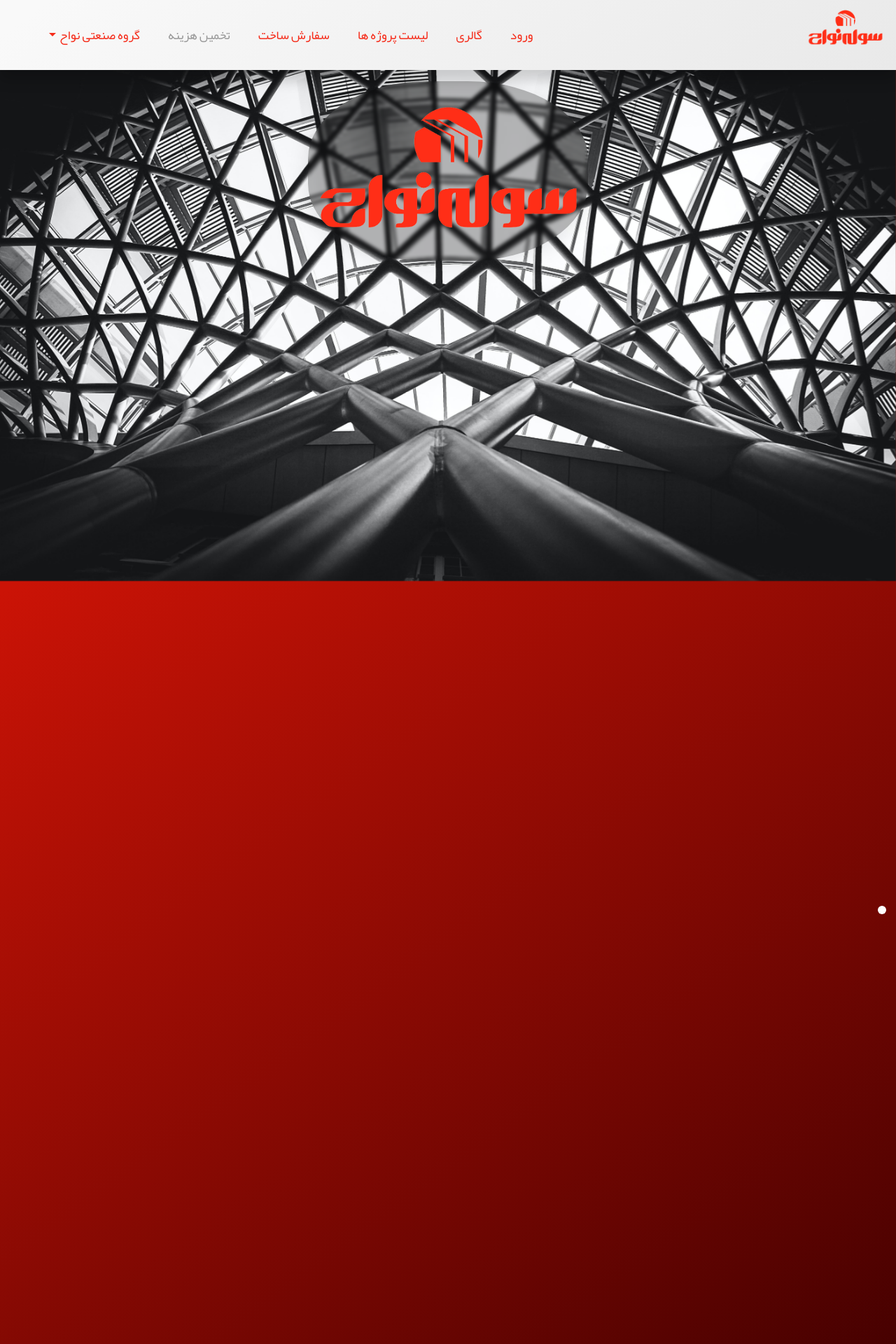
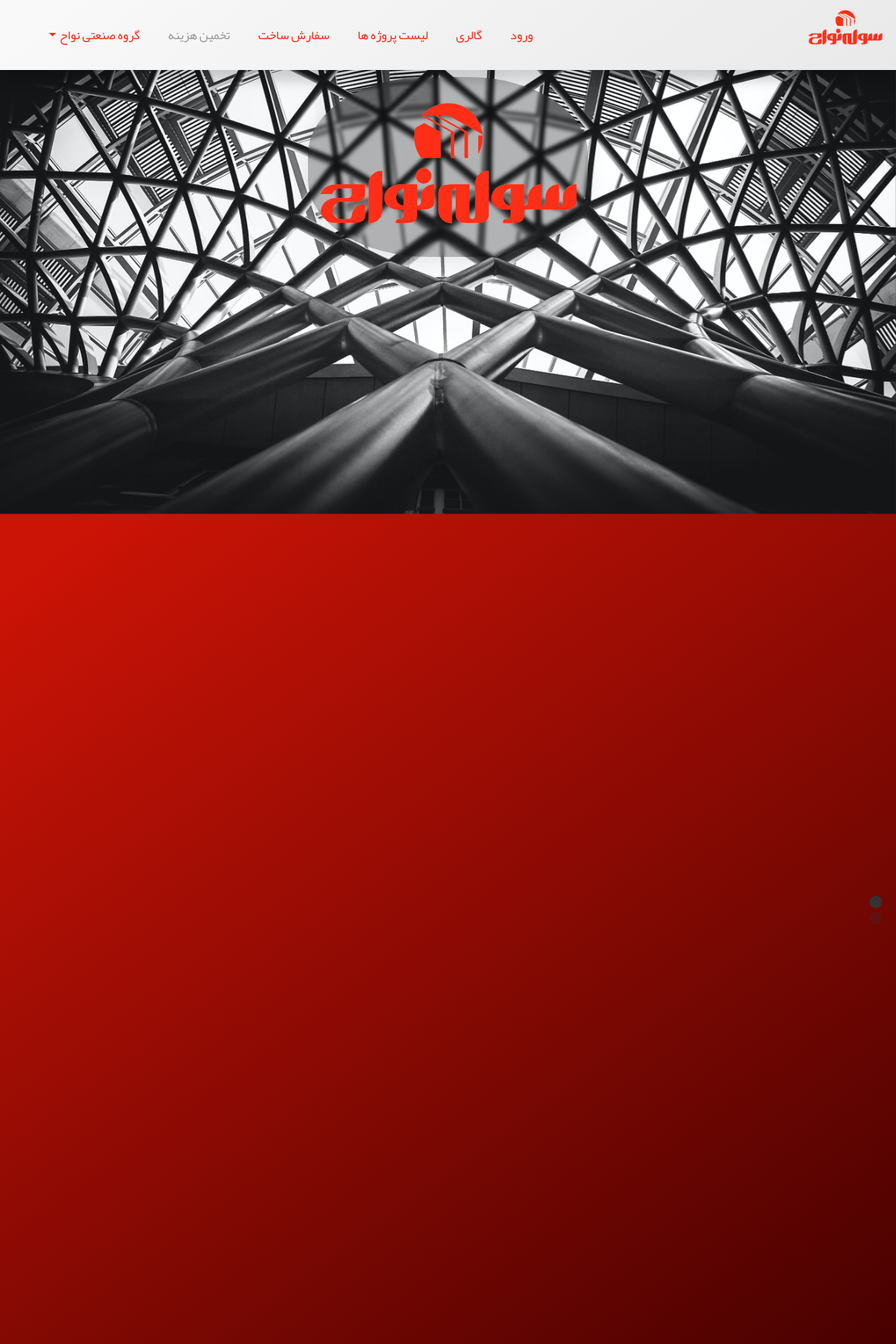
Before and after one commit to alienone304/SooleNavvah, a Django app: page /company/steelbuilding/ in a window 1280 px wide. Shown: the top 1920 px of the page at 70% size. Run offline with Django 3.2, Linux system fonts and the light colour scheme; some libraries are stand-ins or nearby versions.

Commit message:
April 23

```diff
--- a/company/templates/company/steelbuilding.html
+++ b/company/templates/company/steelbuilding.html
@@ -1,17 +1,18 @@
-{% extends "BaseTemplates/baseslider.html" %}
+{% extends "BaseTemplates/basedocslider.html" %}
 {% block body_block %}
-<div class="jpage">
-  <div  class="section section1 " >
+<section>
+  <div class="inner">
+
     <div class="uk-inline uk-hidden@s">
-        <img src="/media/statics/portrait1.png" style="margin-top:-100px;"  alt="">
-        <div class="uk-overlay uk-position-top" style="padding-top:70px;padding-right:10px;">
+        <img src="/media/statics/portrait1.png"  alt="">
+        <div class="uk-overlay uk-position-top" style="padding-top:110px;padding-right:10px;">
             <img class="uk-text-center" src="/media/statics/Logo.png" width="200" alt="سوله سازی نواح">
         </div>
     </div>
     <div class="uk-inline uk-visible@s">
         <img  src="/media/statics/steel_construction.jpg" width="3850" alt="">
         <div >
-            <div class="uk-overlay uk-position-top-center" style="padding-top:20px;">
+            <div class="uk-overlay uk-position-top-center" style="padding-top:110px;">
               <img style="background: rgba(0, 0, 0, 0.29);border-radius: 43%;box-shadow: 0 4px 30px rgba(0, 0, 0, 0.1);backdrop-filter: blur(2.4px);-webkit-backdrop-filter: blur(2.4px);" class="uk-text-center" src="/media/statics/Logo.png" width="400" alt="سوله سازی نواح">
           </div>
         </div>
@@ -21,8 +22,11 @@
 
 
   </div>
+</section>
 
-  <div style="z-index:20" class="after-sections red-gradiant">
+  <div style="z-index:20" class="red-gradiant">
+    <br><br><br><br><br>
+
     <div style="padding:5%">
 
         <div style="max-width:1500px;" class="shadow-2 uk-card uk-card uk-card-body gray-gradiant">
@@ -76,5 +80,5 @@
     <br><br>
 
       </div>
-    </di  v>
+    </div>
 {% endblock %}
--- /dev/null
+++ b/statics/docslider/docSlider.css
@@ -0,0 +1,93 @@
+/**-----------------------
+
+ docSlider.js - ver.3.0.1
+ URL : https://prjct-samwest.github.io/docSlider/
+ created by SamWest
+ Copyright (c) 2020 SamWest.
+ This plugin is released under the MIT License.
+
+ -----------------------**/
+/* CHANGE THE PAGER STYLE */
+.docSlider-pager {
+  position: fixed;
+  z-index: 100;
+  top: 50%;
+  right: 20px;
+  transform: translateY(-50%);
+}
+
+/* CHANGE THE BUTTON STYLE */
+.docSlider-button {
+  height: 18px;
+  width: 18px;
+  border-radius: 50%;
+  cursor: pointer;
+  display: block;
+  margin: 5px 0;
+  background-color: #333;
+  opacity: .25;
+  appearance: none;
+  border: none;
+  box-sizing: border-box;
+}
+
+.docSlider-button.selected {
+  opacity: 1;
+}
+
+.docSlider-button:active {
+  outline: none;
+}
+
+/**------------------------------
+  REWRITING IS NOT RECOMMENDED
+ -----------------------------**/
+html, body {
+  overflow: hidden;
+  touch-action: none;
+  height: 100%;
+}
+
+html, body,
+.docSlider,
+.docSlider-inner,
+.docSlider-page {
+  box-sizing: border-box;
+  margin: 0;
+  padding: 0;
+  appearance: none;
+  border: none;
+  outline: none;
+}
+
+html:active, body:active,
+.docSlider:active,
+.docSlider-inner:active,
+.docSlider-page:active {
+  outline: none;
+}
+
+.docSlider {
+  overflow: hidden;
+  width: 100vw;
+  height: 100vh;
+  position: fixed;
+  top: 0;
+  left: 0;
+}
+
+.docSlider-inner {
+  width: inherit;
+  height: inherit;
+  position: fixed;
+  top: 0;
+  left: 0;
+}
+
+.docSlider-page {
+  height: inherit;
+  width: inherit;
+  overflow: auto;
+  position: absolute;
+  overflow-scrolling: touch;
+}
--- /dev/null
+++ b/templates/BaseTemplates/basedocslider.html
@@ -0,0 +1,232 @@
+{% load static %}
+<!DOCTYPE html>
+<html dir="rtl" style="overflow-x: hidden;background: rgb(203,19,6);background: linear-gradient(144deg, rgba(203,19,6,1) 24%, rgba(66,0,0,1) 83%);background-attachment: fixed;">
+<head>
+  {% block head_block %}
+{% endblock %}
+<style media="screen">
+.inner{
+  height: 100%;
+width: 100%;
+overflow: hidden;
+position: fixed;
+margin: 0;
+}
+</style>
+<meta name="viewport"
+      content="width=device-width, user-scalable=no, initial-scale=1.0, maximum-scale=1.0, minimum-scale=1.0">
+<meta http-equiv="X-UA-Compatible" content="ie=edge">
+  <link rel="preconnect" href="https://fonts.googleapis.com">
+  <link rel="preconnect" href="https://fonts.gstatic.com" crossorigin>
+  <link href="https://fonts.googleapis.com/css2?family=Harmattan:wght@400;700&family=Noto+Sans+Arabic:wght@300;400&display=swap" rel="stylesheet">
+  <link type="text/css" rel="stylesheet" href="{% static 'css/uikit-rtl.css' %}" media="screen,projection"/>
+  <link  rel="stylesheet" href="https://cdn.jsdelivr.net/npm/jpage@0.14.0/lib/index.min.css"/>
+  <link type="text/css" rel="stylesheet" href="{% static 'css/styles.css' %}"/>
+  <link type="text/css" rel="stylesheet" href="{% static 'docslider/docSlider.css' %}"/>
+  <script src="{% static 'js/uikit.min.js' %}" ></script>
+  <script src="{% static 'js/uikit-icons.min.js' %}" ></script>
+</head>
+      <body>
+
+        <header >
+            <!-- Main Navbar -->
+
+            <nav class="uk-navbar-container uk-margin" style=" background: rgb(249,249,249);background: linear-gradient(144deg, rgba(249,249,249,1) 5%, rgba(233,233,233,1) 100%);position: fixed;right: 0;left: 0;top: 0;z-index: 1030;box-shadow: 0 15px 17px rgba(0, 0,0, 0.18); height:100px;" uk-navbar>
+                <div style="margin-bottom: 1.5%;" class="uk-navbar-right">
+
+                    <a class="uk-navbar-item uk-logo" alt="لوگو سوله سازی نواح تبریز" href="{% url 'home' %}"> <img width="115px" src="/media/statics/Logo_small.png" alt="لوگوی سوله سازی نواح تبریز"> </a>
+
+
+                </div>
+                <div class="uk-navbar-left uk-hidden@m"><a id="humberger" href="#" class="uk-navbar-toggle red-text" uk-navbar-toggle-icon uk-toggle="target: #sidenav"></a></div>
+                <div class="uk-navbar-left uk-visible@m">
+                  <ul style="" class="uk-navbar-nav">
+                      <li>
+
+                          {% if user.is_superuser %}
+                          <a style="margin-left:10px; color:#f52d1b; font-family: 'Yekan';  font-size:18px;" href="{% url 'accounts:dashboard' %}">
+                            پنل مدیریت
+                          </a>
+                          {% endif %}
+                          {% if not user.is_authenticated %}
+                          <a style="margin-left:10px; color:#f52d1b; font-family: 'Yekan';  font-size:18px;"href="{% url 'accounts:login' %}">
+                            ورود
+                          </a>
+                          {% endif %}
+                      </li>
+                      <li>
+                          <a style="margin-left:10px; color:#f52d1b; font-family: 'Yekan';  font-size:18px;" href="{% url 'gallery:gallery' %}">
+                            گالری
+                          </a>
+                      </li>
+                      <li>
+                          <a style="margin-left:10px; color:#f52d1b; font-family: 'Yekan';  font-size:18px;"href="{% url 'projects:projectlist' %}">
+                            لیست پروژه ها
+                          </a>
+                      </li>
+                      <li>
+                          <a style="margin-left:10px; color:#f52d1b; font-family: 'Yekan';  font-size:18px;"href="{% url 'ordering:order' %}">
+                          سفارش ساخت
+                          </a>
+                      </li>
+                      <li>
+                          <a style="margin-left:10px; color:#gray; font-family: 'Yekan';  font-size:18px;" class="disabled" href="#">
+                            تخمین هزینه
+                          </a>
+                      </li>
+                      <li>
+                          <a style="margin-left:10px; color:#f52d1b; font-family: 'Yekan';  font-size:18px;"href="#">
+                            گروه صنعتی نواح<span uk-icon="triangle-down"></span>
+                          </a>
+                          <div  class="uk-navbar-dropdown " style="margin-top:-10px; background-color:#ffffff;">
+    <ul class="uk-nav uk-navbar-dropdown-nav">
+        <li class="uk-active"><a style="color:#f52d1b; font-family: 'Yekan', sans-serif; font-size:18px; " href="{% url 'company:contactus' %}">تماس با ما</a></li>
+        <li class="red-text">__________________</li>
+        <li class="uk-active"><a style="color:#f52d1b; font-family: 'Yekan', sans-serif; font-size:18px; " href="{% url 'company:aboutus' %}">درباره ی ما</a></li>
+        <li class="uk-active"><a style="color:#f52d1b; font-family: 'Yekan', sans-serif; font-size:18px; " href="{% url 'company:salon' %}">سوله ی نواح</a></li>
+        <li class="uk-active"><a style="color:#f52d1b; font-family: 'Yekan', sans-serif; font-size:18px; " href="{% url 'company:steelbuilding' %}">سازه فلزی نواح</a></li>
+    </ul>
+</div>
+                      </li>
+                      <li>
+                          <a style="margin-left:10px; color:#f52d1b; font-family: 'Yekan';  font-size:18px;"href="#">
+
+                          </a>
+                      </li>
+                  </ul>
+
+
+
+                </div>
+            </nav>
+
+
+        </header>
+
+
+
+
+                <div style="z-index:5000" id="sidenav" uk-offcanvas="flip: true" style="background: rgb(249,249,249);background: linear-gradient(144deg, rgba(249,249,249,1) 5%, rgba(233,233,233,1) 100%); box-shadow: 0 15px 17px rgba(0, 0,0, 0.18);" class="uk-offcanvas">
+                    <div style="background: rgb(249,249,249);background: linear-gradient(144deg, rgba(249,249,249,1) 5%, rgba(233,233,233,1) 100%); box-shadow: 0 15px 17px rgba(0, 0,0, 0.18);" class="uk-offcanvas-bar">
+                        <ul class="uk-nav">
+                          <li>
+
+                              {% if user.is_superuser %}
+                              <a style=" color:#f52d1b; font-family: 'Yekan';  font-size:18px;" href="{% url 'accounts:dashboard' %}">
+                                پنل مدیریت
+                              </a>
+                              {% endif %}
+                              {% if not user.is_authenticated %}
+                              <a style=" color:#f52d1b; font-family: 'Yekan';  font-size:18px;"href="{% url 'accounts:login' %}">
+                                ورود
+                              </a>
+                              {% endif %}
+                          </li>
+                          <li>
+                              <a style=" color:#f52d1b; font-family: 'Yekan';  font-size:18px;" href="{% url 'gallery:gallery' %}">
+                                گالری
+                              </a>
+                          </li>
+                          <li>
+                              <a style=" color:#f52d1b; font-family: 'Yekan';  font-size:18px;"href="{% url 'projects:projectlist' %}">
+                                لیست پروژه ها
+                              </a>
+                          </li>
+                          <li>
+                              <a style=" color:#f52d1b; font-family: 'Yekan';  font-size:18px;"href="{% url 'ordering:order' %}">
+                              سفارش ساخت
+                              </a>
+                          </li>
+                          <li>
+                              <a style=" color:gray; font-family: 'Yekan';  font-size:18px;" class="disabled" href="#">
+                                تخمین هزینه
+                              </a>
+                          </li>
+                          <li ><a style="color:#f52d1b; font-family: 'Yekan', sans-serif; font-size:18px; " href="{% url 'company:contactus' %}">تماس با ما</a></li>
+                          <li ><a style="color:#f52d1b; font-family: 'Yekan', sans-serif; font-size:18px; " href="{% url 'company:aboutus' %}">درباره ی ما</a></li>
+                          <li ><a style="color:#f52d1b; font-family: 'Yekan', sans-serif; font-size:18px; " href="{% url 'company:salon' %}">سوله ی نواح</a></li>
+                          <li ><a style="color:#f52d1b; font-family: 'Yekan', sans-serif; font-size:18px; " href="{% url 'company:steelbuilding' %}">سازه فلزی نواح</a></li>
+                        </ul>
+
+                    </div>
+                </div>
+
+<br><br><br><br>
+<div  class="docSlider">
+      {% block body_block %}
+      {% endblock %}
+
+      <footer style="padding:30px;" class="gray-gradiant font-3">
+              <div  class="uk-grid uk-grid-small fYekan uk-margin" uk-grid>
+                <div class="uk-width-1-4@s uk-width-1-2 uk-margin-top">
+              <a href="{% url 'gallery:gallery' %}" class="red-text">گالری</a><br>
+              <a href="{% url 'company:aboutus' %}" class="red-text">درباره ما</a><br>
+              <a href="{% url 'company:contactus' %}" class="red-text">تماس با ما</a><br>
+              <a href="#" class="red-text">مقالات</a><br>
+              <a href="{% url 'company:salon' %}" class="red-text">سوله های نواح</a><br>
+              <a href="{% url 'company:steelbuilding' %}" class="red-text">سازه های فلزی نواح</a><br>
+
+
+
+                </div>
+                <div class="uk-width-1-4@s uk-width-1-2 uk-margin-top">
+                  <a href="{% url 'home' %}" class="red-text">خانه</a><br>
+                  <a href="{% url 'accounts:login' %}" class="red-text">ورود</a><br>
+                  <a href="{% url 'logout' %}" class="red-text">خروج</a><br>
+                  <a href="{% url 'ordering:order' %}" class="red-text">سفارش ساخت</a><br>
+                  <a href="{% url 'projects:projectlist' %}" class="red-text">لیست پروژه ها</a><br>
+                  <a href="#" class="gray-text">تخمین هزینه ساخت</a><br>
+
+                </div>
+                <div class="uk-width-1-2@s uk-width-1-1" uk-grid>
+<div class="uk-width-1-1 uk-text-center">
+<a class="uk-text-center"  href="{% url 'home' %}"> <img width="108px" src="/media/statics/Logo_small.png" alt="لوگوی سوله سازی نواح تبریز"> </a>
+</div>
+
+                  <div class=" uk-width-1-2 ">
+                    <div style="margin-top:6px;" class="red-text">۰۴۱۳-۴۲۴-۵۰۸۱</div>
+                    <div style="margin-top:6px;" class="red-text">۰۹۱۴-۱۱۶-۵۹۱۳</div>
+                    <div style="margin-top:6px;" class="red-text">۰۹۱۴-۳۰۹-۸۸۱۵</div>
+
+                  </div>
+                  <div class=" uk-width-1-2 uk-text-right ">
+                    <div style="direction:ltr;"> <a class="red-text" href="https://www.instagram.com/soolenavvah_steelbuilding/" class="redC-text"> @soolenavvah_steelbuilding <img width="27" style="margin-top:0;" src="/media/Logo/instagram.png" alt=""></a></div>
+                    <div style="direction:ltr;"><a class="red-text" href="https://wa.me/+989141165913" class="redC-text">  ۰۹۱۴-۱۱۶-۵۹۱۳  <img width="27" style="margin-top:0;" src="/media/Logo/watsapp.png" alt=""></a></div>
+                    <div class="red-text"><a class="red-text" href="https://goo.gl/maps/n5DW3v6ri6AVDyZH8"><span style="background: #f52d1b; padding:5px; border-radius: 50%;" class="white-text" uk-icon="icon:location;ratio:1"></span>  Google Maps</a></div>
+                  </div>
+                </div>
+
+              </div>
+
+
+
+
+      </footer>
+      <div class=" uk-grid-small uk-text-center red-gradiant"  uk-grid>
+            <div class="uk-width-1-1 gray-text-lighten-4 fYekan uk-text-center uk-text-center font-2" >
+              تمام حقوق مادی و معنوی این سایت تحت گروه صنعتی نواح محفوظ می باشد.
+        </div>
+
+      </div>
+
+</div>
+
+</div>
+
+      <script src="https://ajax.googleapis.com/ajax/libs/jquery/3.2.1/jquery.min.js"></script>
+      <script type="text/javascript">
+      $('#humberger').click(function() {
+  $('#sidenav').css({
+      'z-index': '5000',
+  });
+});
+      </script>
+      <script src="{% static 'docslider/docSlider.min.js' %}">
+
+      </script>
+      <script>docSlider.init();</script>
+
+      {% block script_block %}
+      {% endblock %}
+    </body>
+  </html>
```
Also changed, not shown: SooleNavvah/settings (copy).py (added, +153 -0 lines), company/templates/company/salon.html (+10 -8 lines), requirements.txt (added, +11 -0 lines), templates/home.html (+10 -9 lines), statics/docslider/docSlider.min.js (added).
